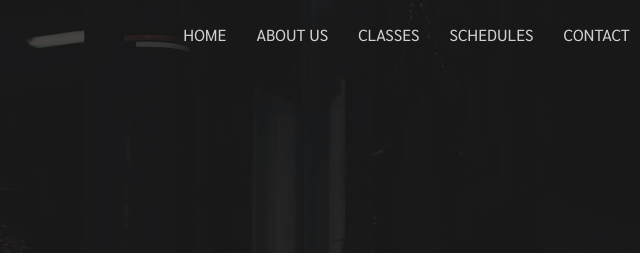
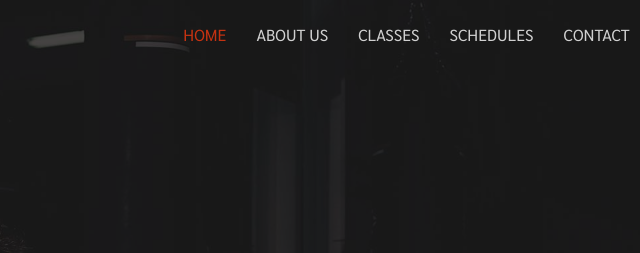
Before and after one commit to baskaradm/gmyso-fitness, a plain HTML site: page index.html in a window 1280 px wide. Shown: the top 253 px of the page, 391-1031 px from the left. Drawn offline with Linux system fonts and the light colour scheme.

Commit message:
add some styling to navbar links

```diff
--- a/css/style.css
+++ b/css/style.css
@@ -67,7 +67,9 @@ img {
   text-transform: capitalize;
 }
 
-.navbar a:hover {
+.navbar ul a:hover,
+a:active,
+.navbar ul a.current {
   color: #f13a11;
 }
 
--- a/index.html
+++ b/index.html
@@ -22,7 +22,7 @@
         <a class="lg" href="#"> <h1 class="logo">Gymso Fitness</h1></a>
         <nav>
           <ul>
-            <a href="#home"><li>Home</li></a>
+            <a href="#home" class="current"><li>Home</li></a>
             <a href="#about"><li>About Us</li></a>
             <a href="#classes"> <li>Classes</li></a>
             <a href="#schedules"> <li>Schedules</li></a>
```
